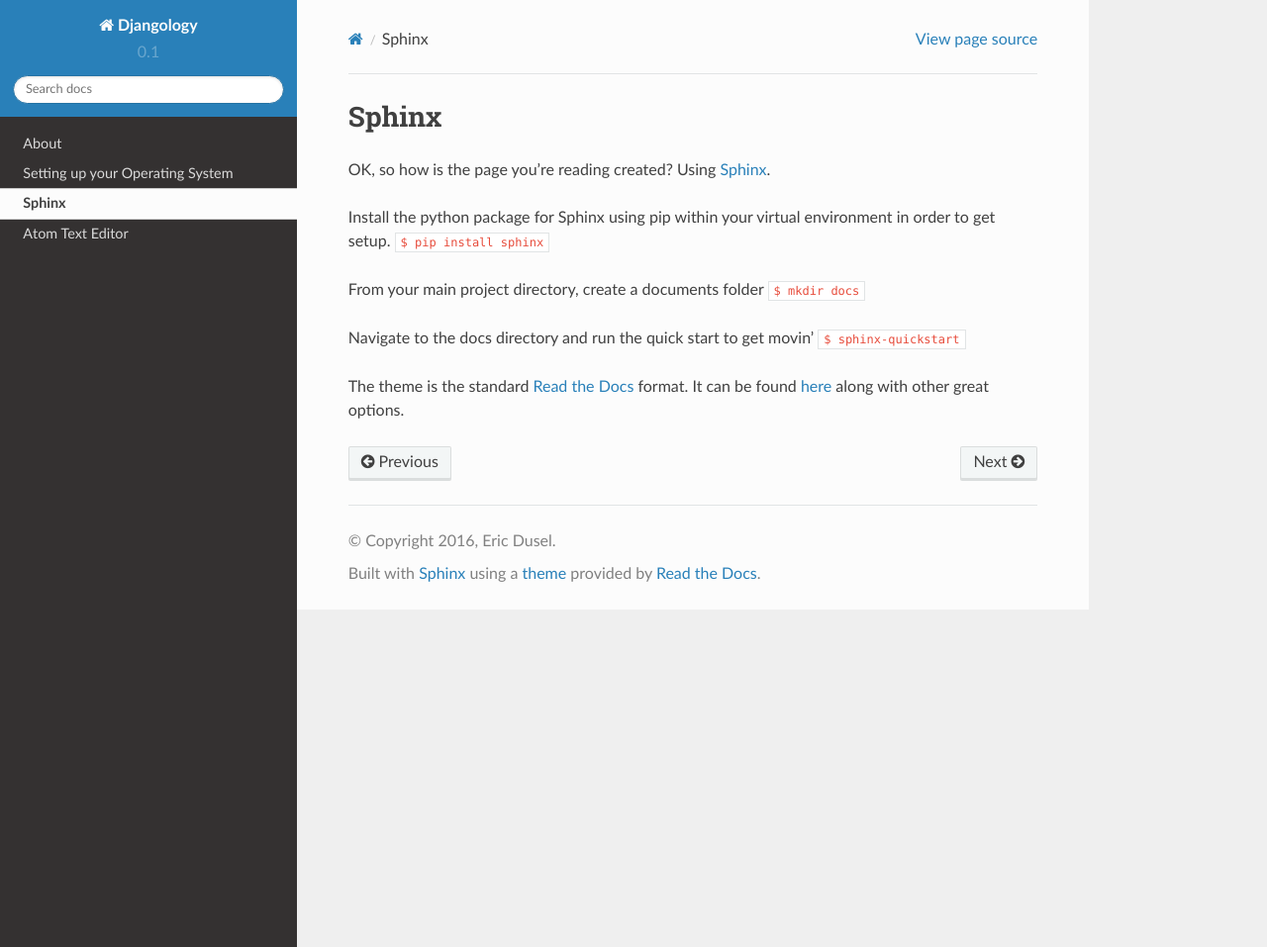
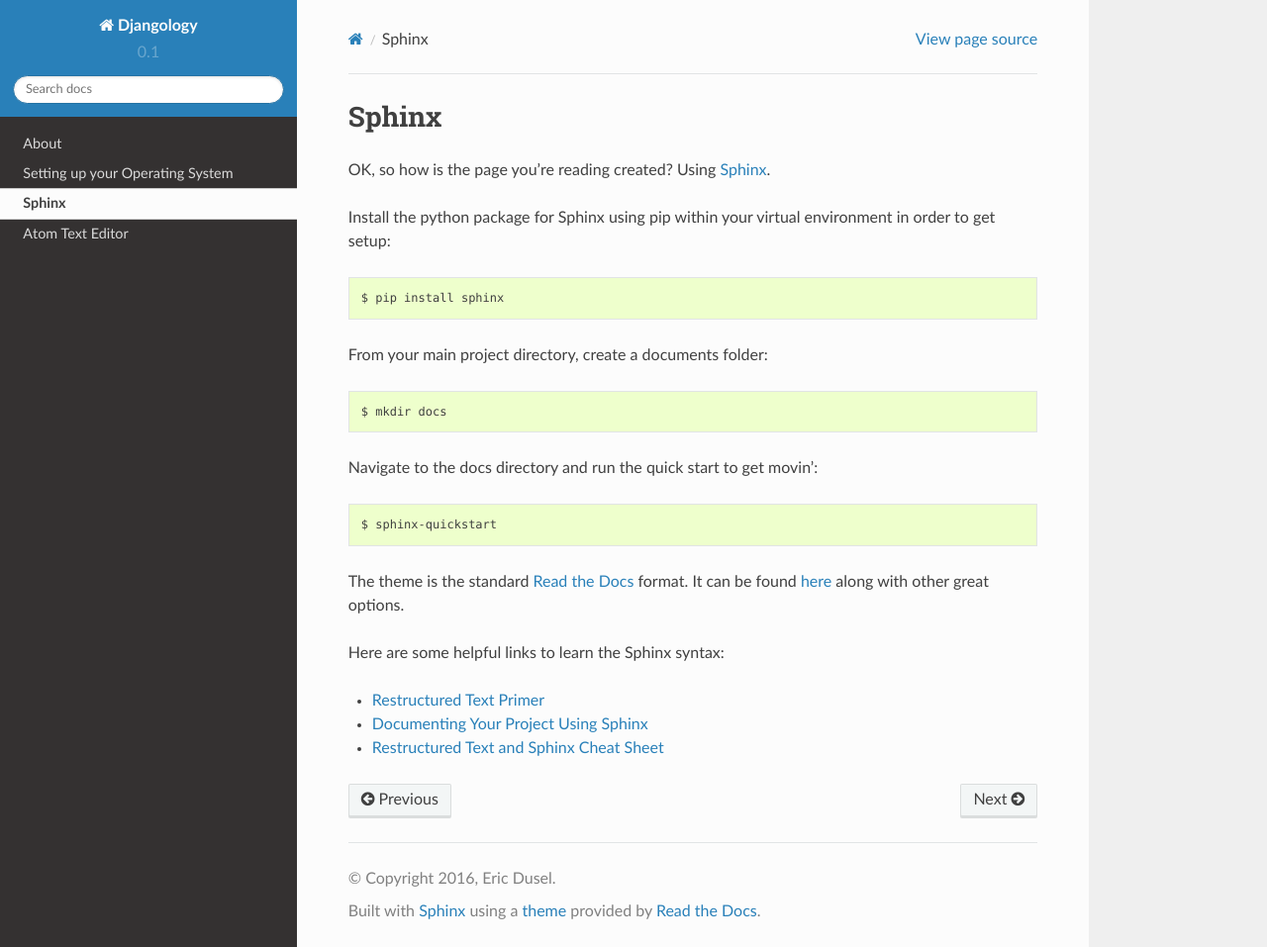
Before and after one commit to edusel/djangology, a Sphinx documentation site: the page built from docs/sphinx.rst, in a window 1280 px wide and 957 px high. Shown: the whole window at 99% size. Built offline with Sphinx 7.4.7 and the Read the Docs theme 2.0.0, drawn with Linux system fonts in a browser that asks for light colours.

Commit message:
Added helpful links to sphinx page, improved layout.

```diff
--- a/docs/sphinx.rst
+++ b/docs/sphinx.rst
@@ -4,13 +4,25 @@
 
 OK, so how is the page you're reading created? Using `Sphinx <http://www.sphinx-doc.org/>`_.
 
-Install the python package for Sphinx using pip within your virtual environment in order to get setup.
-``$ pip install sphinx``
+Install the python package for Sphinx using pip within your virtual environment in order to get setup:
+::
 
-From your main project directory, create a documents folder
-``$ mkdir docs``
+    $ pip install sphinx
 
-Navigate to the docs directory and run the quick start to get movin'
-``$ sphinx-quickstart``
+From your main project directory, create a documents folder:
+::
+
+    $ mkdir docs
+
+Navigate to the docs directory and run the quick start to get movin':
+::
+
+    $ sphinx-quickstart
 
 The theme is the standard `Read the Docs <https://readthedocs.org/>`_ format. It can be found `here <http://www.writethedocs.org/guide/tools/sphinx-themes/>`_ along with other great options.
+
+Here are some helpful links to learn the Sphinx syntax:
+
+- `Restructured Text Primer <http://www.sphinx-doc.org/rest.html>`_
+- `Documenting Your Project Using Sphinx <https://pythonhosted.org/an_example_pypi_project/sphinx.html>`_
+- `Restructured Text and Sphinx Cheat Sheet <http://thomas-cokelaer.info/tutorials/sphinx/rest_syntax.html>`_
```
